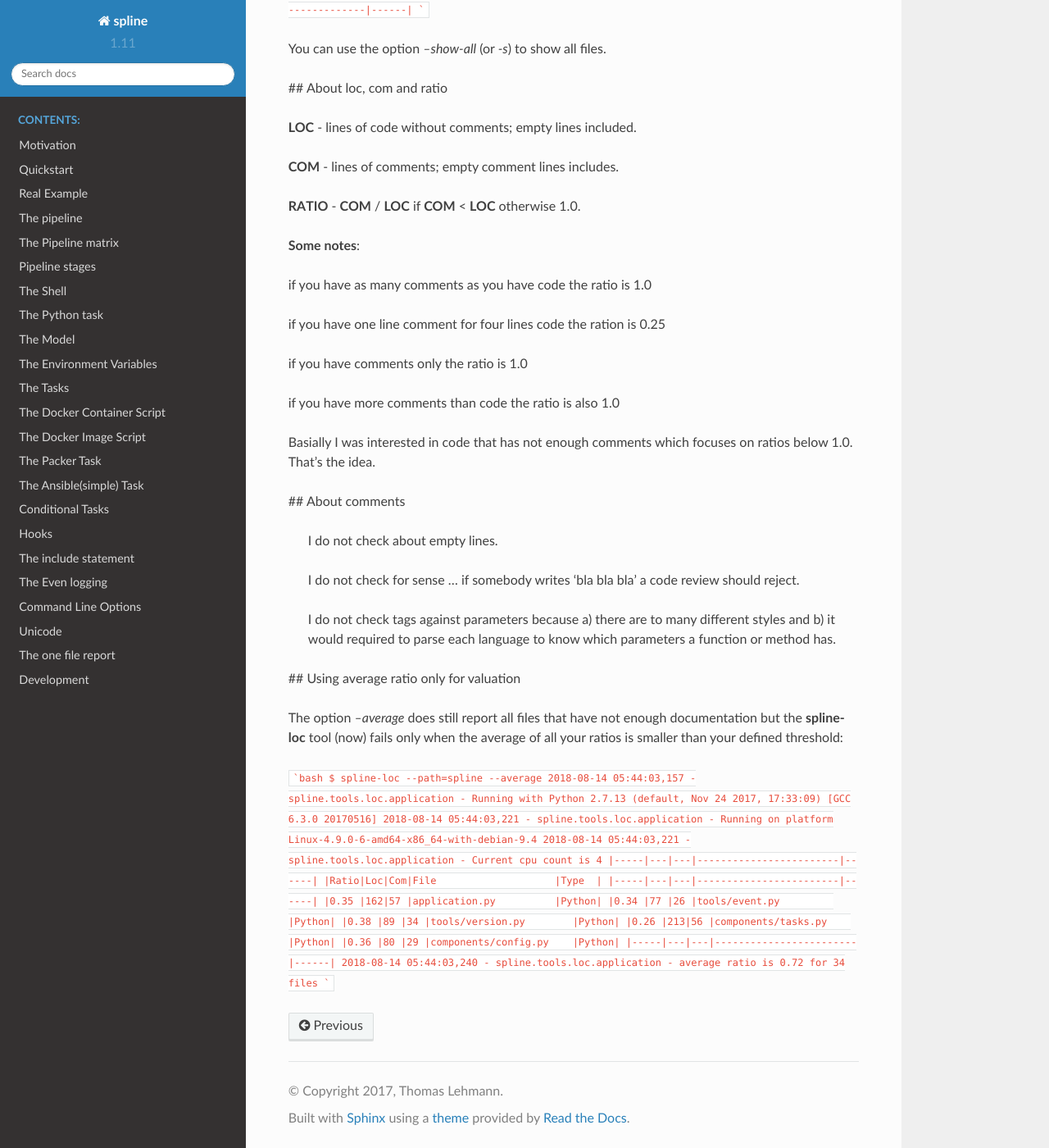
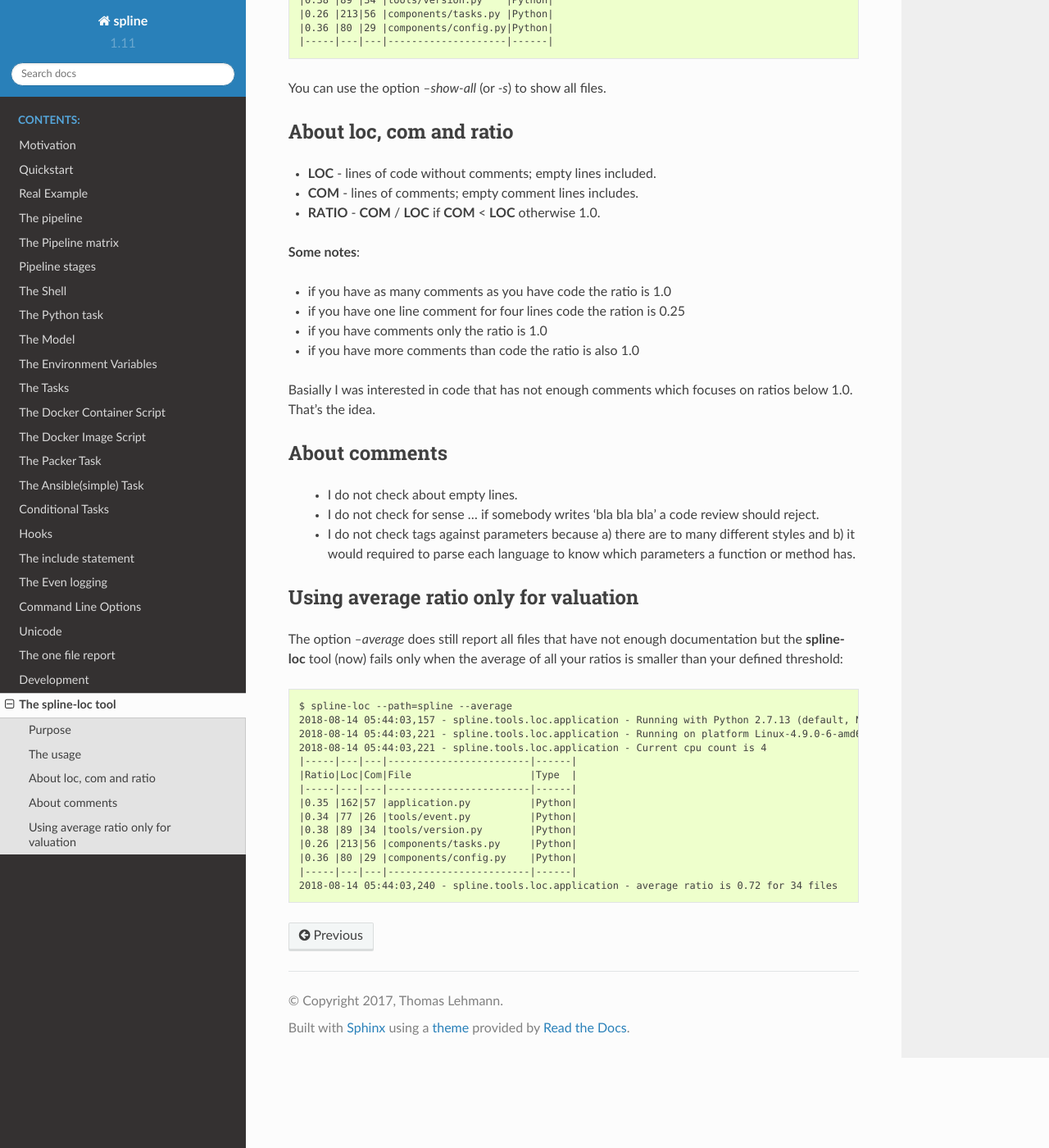
Before and after one commit to Nachtfeuer/pipeline, a Sphinx documentation site: the page built from docs/spline_loc.rst, in a window 1280 px wide and 1400 px high, scrolled down 684 px. Shown: the whole window at 82% size. Built offline with Sphinx 7.4.7 and the Read the Docs theme 2.0.0, drawn with Linux system fonts in a browser that asks for light colours; pages that are not in the unit, such as notebooks, are missing from menus; some of the changed text lies outside the part shown.

Commit message:
documentation updated

````diff
--- a/docs/spline_loc.rst
+++ b/docs/spline_loc.rst
@@ -1,12 +1,15 @@
-# The spline-loc tool
+The spline-loc tool
+===================
 
-## Purpose
+Purpose
+-------
 
 Helping to verify that the ratio between code and comments
 is at a level you can accept.
 
 
-## The usage
+The usage
+---------
 
 You can specify a path with `--path` (parameter is repeatable).
 
@@ -16,26 +19,28 @@ Bash, Python, Java, Javascript, Typescript, Groovy and C++ are supported.
 
 If one file has been found that is below given threshold the tool ends with exit code 1 (default).
 
-```bash
-$ spline-loc --path=spline
-2018-08-11 11:04:34,790 - spline.tools.loc.application - Running with Python 2.7.13 (default, Nov 24 2017, 17:33:09) [GCC 6.3.0 20170516]
-2018-08-11 11:04:34,798 - spline.tools.loc.application - Running on platform Linux-4.9.0-6-amd64-x86_64-with-debian-9.4
-2018-08-11 11:04:34,799 - spline.tools.loc.application - Current cpu count is 4
-|-----|---|---|--------------------|------|
-|Ratio|Loc|Com|File                |Type  |
-|-----|---|---|--------------------|------|
-|0.35 |162|57 |application.py      |Python|
-|0.34 |77 |26 |tools/event.py      |Python|
-|0.38 |89 |34 |tools/version.py    |Python|
-|0.26 |213|56 |components/tasks.py |Python|
-|0.36 |80 |29 |components/config.py|Python|
-|-----|---|---|--------------------|------|
-```
+::
+
+    $ spline-loc --path=spline
+    2018-08-11 11:04:34,790 - spline.tools.loc.application - Running with Python 2.7.13 (default, Nov 24 2017, 17:33:09) [GCC 6.3.0 20170516]
+    2018-08-11 11:04:34,798 - spline.tools.loc.application - Running on platform Linux-4.9.0-6-amd64-x86_64-with-debian-9.4
+    2018-08-11 11:04:34,799 - spline.tools.loc.application - Current cpu count is 4
+    |-----|---|---|--------------------|------|
+    |Ratio|Loc|Com|File                |Type  |
+    |-----|---|---|--------------------|------|
+    |0.35 |162|57 |application.py      |Python|
+    |0.34 |77 |26 |tools/event.py      |Python|
+    |0.38 |89 |34 |tools/version.py    |Python|
+    |0.26 |213|56 |components/tasks.py |Python|
+    |0.36 |80 |29 |components/config.py|Python|
+    |-----|---|---|--------------------|------|
+
 
 You can use the option `--show-all` (or `-s`) to show all files.
 
 
-## About loc, com and ratio
+About loc, com and ratio
+------------------------
 
 - **LOC** - lines of code without comments; empty lines included.
 - **COM** - lines of comments; empty comment lines includes.
@@ -51,32 +56,34 @@ You can use the option `--show-all` (or `-s`) to show all files.
 Basially I was interested in code that has not enough comments which
 focuses on ratios below 1.0. That's the idea.
 
-## About comments
+About comments
+--------------
 
  - I do not check about empty lines.
  - I do not check for sense ... if somebody writes 'bla bla bla' a code review should reject.
  - I do not check tags against parameters because a) there are to many different styles and b)
    it would required to parse each language to know which parameters a function or method has.
 
-## Using average ratio only for valuation
+Using average ratio only for valuation
+--------------------------------------
 
 The option `--average` does still report all files that have not enough documentation but
 the **spline-loc** tool (now) fails only when the average of all your ratios is smaller
 than your defined threshold:
 
-```bash
-$ spline-loc --path=spline --average
-2018-08-14 05:44:03,157 - spline.tools.loc.application - Running with Python 2.7.13 (default, Nov 24 2017, 17:33:09) [GCC 6.3.0 20170516]
-2018-08-14 05:44:03,221 - spline.tools.loc.application - Running on platform Linux-4.9.0-6-amd64-x86_64-with-debian-9.4
-2018-08-14 05:44:03,221 - spline.tools.loc.application - Current cpu count is 4
-|-----|---|---|------------------------|------|
-|Ratio|Loc|Com|File                    |Type  |
-|-----|---|---|------------------------|------|
-|0.35 |162|57 |application.py          |Python|
-|0.34 |77 |26 |tools/event.py          |Python|
-|0.38 |89 |34 |tools/version.py        |Python|
-|0.26 |213|56 |components/tasks.py     |Python|
-|0.36 |80 |29 |components/config.py    |Python|
-|-----|---|---|------------------------|------|
-2018-08-14 05:44:03,240 - spline.tools.loc.application - average ratio is 0.72 for 34 files
-```
+::
+
+    $ spline-loc --path=spline --average
+    2018-08-14 05:44:03,157 - spline.tools.loc.application - Running with Python 2.7.13 (default, Nov 24 2017, 17:33:09) [GCC 6.3.0 20170516]
+    2018-08-14 05:44:03,221 - spline.tools.loc.application - Running on platform Linux-4.9.0-6-amd64-x86_64-with-debian-9.4
+    2018-08-14 05:44:03,221 - spline.tools.loc.application - Current cpu count is 4
+    |-----|---|---|------------------------|------|
+    |Ratio|Loc|Com|File                    |Type  |
+    |-----|---|---|------------------------|------|
+    |0.35 |162|57 |application.py          |Python|
+    |0.34 |77 |26 |tools/event.py          |Python|
+    |0.38 |89 |34 |tools/version.py        |Python|
+    |0.26 |213|56 |components/tasks.py     |Python|
+    |0.36 |80 |29 |components/config.py    |Python|
+    |-----|---|---|------------------------|------|
+    2018-08-14 05:44:03,240 - spline.tools.loc.application - average ratio is 0.72 for 34 files
````
